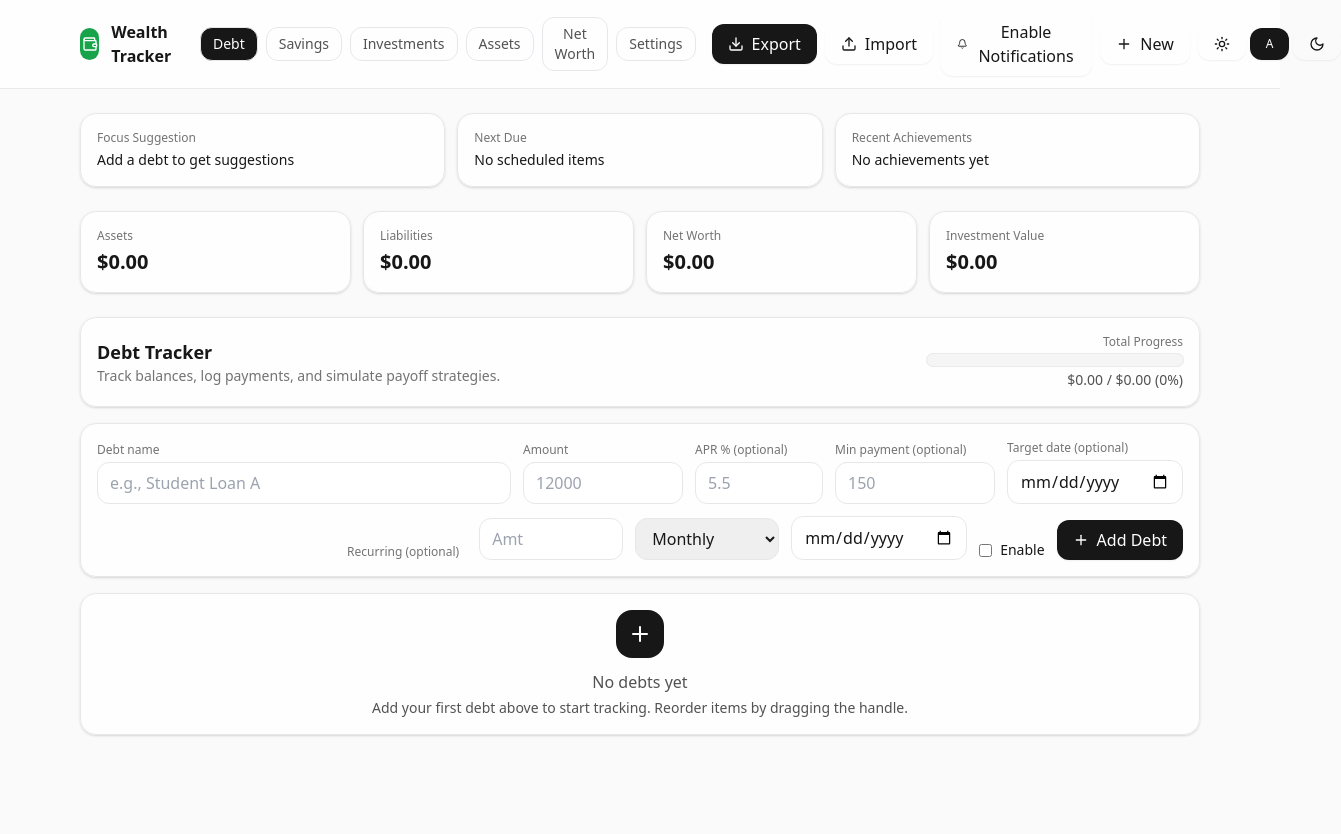
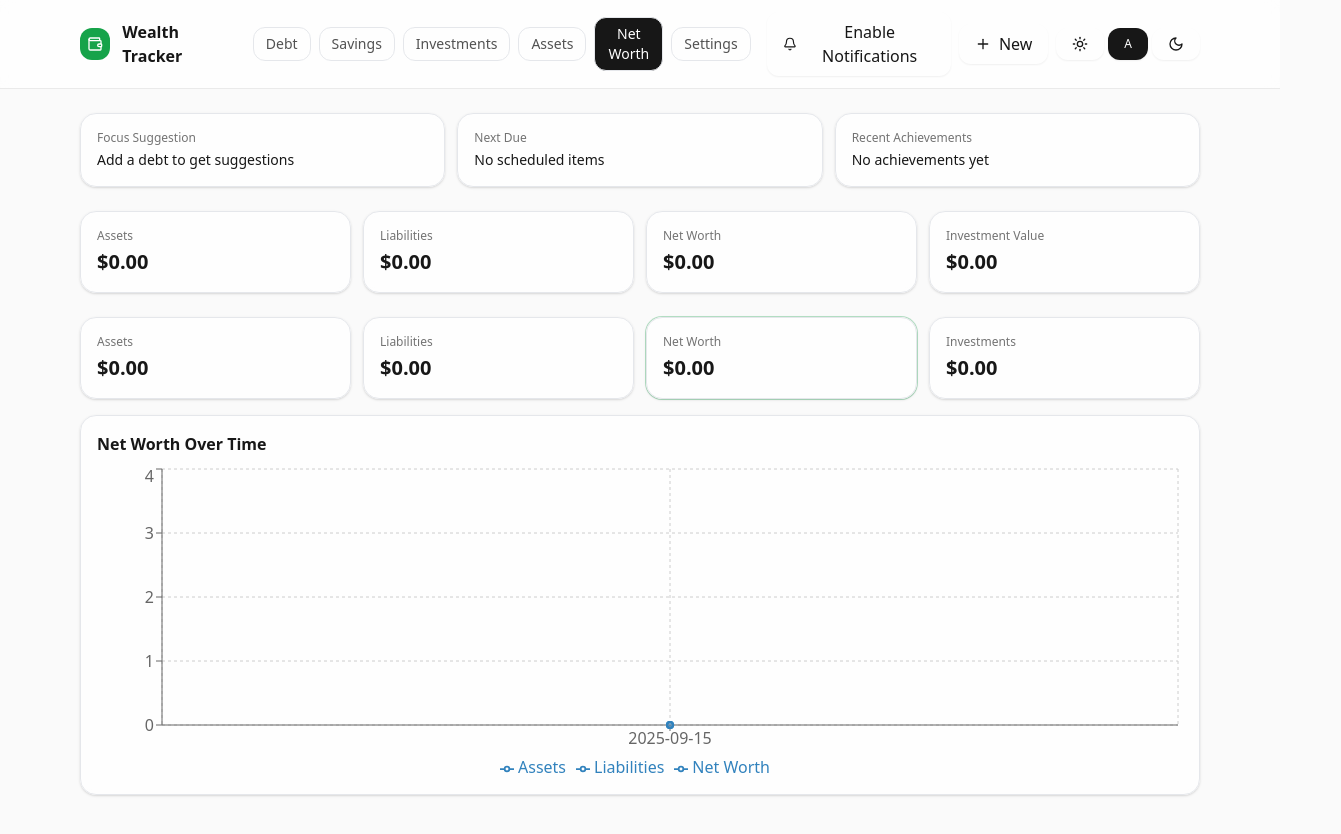
Before and after one commit to chinthujan/wealth-tracker, a React (Vite) app: page / in a window 1280 px wide. Shown: the top 834 px of the page, 1341 px wide, since content can reach past the window. Built offline with nearby package versions, Linux system fonts and the light colour scheme.

Commit message:
v2: Net worth as a landing page and other UI edits

```diff
--- a/src/App.jsx
+++ b/src/App.jsx
@@ -1,24 +1,34 @@
 import React, { useMemo, useState, useEffect } from 'react'
-import * as Recurrence from './lib/recurrence.js'
 import Header from './components/Header'
 import DebtTracker from './components/DebtTracker'
 import SavingsTracker from './components/SavingsTracker'
 import Investments from './components/Investments'
+import Assets from './components/Assets'
 import NetWorth from './components/NetWorth'
-import Assets from './components/Assets'
 import Settings from './components/Settings'
-import { Provider, useStore } from './state/store.jsx'
+import { Provider, useStore } from './state/store'
 import { currency } from './lib/utils'
+import * as Recurrence from './lib/recurrence.js'
 import { AreaChart, Area, XAxis, YAxis, Tooltip, ResponsiveContainer, CartesianGrid, Legend } from 'recharts'
 
 function Shell() {
-  const [tab, setTab] = useState('Debt')
+  // v2: default landing tab is Net Worth
+  const [tab, setTab] = useState('Net Worth')
   const { totals, applyRecurrences } = useStore()
-  const [qaHotkey, setQaHotkey] = useState(0)
 
+  // apply missed recurrences on load
   useEffect(() => { applyRecurrences?.() }, [])
+
+  // v2: change quick-add hotkey to "\" and ignore when typing
   useEffect(() => {
-    const onKey = (e) => { if (e.key.toLowerCase() === 'n' && !e.metaKey && !e.ctrlKey && !e.altKey) { window.dispatchEvent(new CustomEvent('open-quick-add')) } }
+    const onKey = (e) => {
+      const tag = document.activeElement?.tagName?.toLowerCase()
+      const typing = ['input', 'textarea', 'select'].includes(tag) || document.activeElement?.isContentEditable
+      if (typing) return
+      if (e.key === '\\' && !e.metaKey && !e.ctrlKey && !e.altKey) {
+        window.dispatchEvent(new CustomEvent('open-quick-add'))
+      }
+    }
     window.addEventListener('keydown', onKey)
     return () => window.removeEventListener('keydown', onKey)
   }, [])
@@ -27,14 +37,19 @@ function Shell() {
     <div className="min-h-screen text-neutral-900 dark:text-neutral-100">
       <Header tab={tab} setTab={setTab}/>
       <main className="max-w-6xl mx-auto px-4 py-6 space-y-6">
-        <Insights />
-        <Overview />
-        <Reminders />
+        {/* v2: Show cross-app overview ONLY on Net Worth */}
+        {tab === 'Net Worth' && (
+          <>
+            <Insights />
+            <Overview />
+            <Reminders />
+            <NetWorth />
+          </>
+        )}
         {tab === 'Debt' && <DebtTracker />}
         {tab === 'Savings' && <SavingsTracker />}
         {tab === 'Investments' && <Investments />}
         {tab === 'Assets' && <Assets />}
-        {tab === 'Net Worth' && <NetWorth />}
         {tab === 'Settings' && <Settings />}
         <div className="py-10" />
       </main>
@@ -42,19 +57,18 @@ function Shell() {
   )
 }
 
+/* --- v2: keep these but they now render only on Net Worth --- */
 function Reminders() {
   const { data } = useStore()
   const items = []
   const today = new Date()
   const next30 = new Date(); next30.setDate(next30.getDate()+30)
   const { nextDueFrom, toISODate } = Recurrence
-  // debts
   for (const d of data.debts) {
     const r = d.recurring; if (!r || !r.enabled) continue
     const due = nextDueFrom(r.startDate, r.freq, today)
     if (due && due <= next30) items.push({ type:'Debt', name:d.name, amount:r.amount, date: toISODate(due) })
   }
-  // savings
   for (const g of data.savings) {
     const r = g.recurring; if (!r || !r.enabled) continue
     const due = nextDueFrom(r.startDate, r.freq, today)
@@ -86,11 +100,10 @@ function Reminders() {
   )
 }
 
-
 function Insights() {
-  const { data, totals } = useStore()
+  const { data } = useStore()
   const highestAPR = [...data.debts].sort((a,b)=> (b.apr||0) - (a.apr||0))[0]
-  const nextDue = (()=>{
+  const nextDue = (()=> {
     let soon = null
     for (const d of data.debts) {
       const r = d.recurring; if (!r || !r.enabled) continue
@@ -123,17 +136,8 @@ function Insights() {
   )
 }
 
-
 function Overview() {
-  const { totals, applyRecurrences } = useStore()
-  const [qaHotkey, setQaHotkey] = useState(0)
-
-  useEffect(() => { applyRecurrences?.() }, [])
-  useEffect(() => {
-    const onKey = (e) => { if (e.key.toLowerCase() === 'n' && !e.metaKey && !e.ctrlKey && !e.altKey) { window.dispatchEvent(new CustomEvent('open-quick-add')) } }
-    window.addEventListener('keydown', onKey)
-    return () => window.removeEventListener('keydown', onKey)
-  }, [])
+  const { totals } = useStore()
   return (
     <section className="grid grid-cols-2 md:grid-cols-4 gap-3">
       <div className="card"><div className="text-xs text-neutral-500 dark:text-neutral-400">Assets</div><div className="mt-1 text-xl font-semibold">{currency(totals.assets)}</div></div>
--- a/src/components/Header.jsx
+++ b/src/components/Header.jsx
@@ -1,10 +1,8 @@
 import React from 'react'
 import ThemeToggle from './ThemeToggle'
-import ExportImport from './ExportImport'
 import NotificationsToggle from './NotificationsToggle'
 import QuickAdd from './QuickAdd'
-import { Plus } from 'lucide-react'
-import { Wallet } from 'lucide-react'
+import { Wallet, Plus } from 'lucide-react'
 
 export default function Header({ tab, setTab }) {
   const [qaOpen, setQaOpen] = React.useState(false)
@@ -23,7 +21,6 @@ export default function Header({ tab, setTab }) {
             ))}
           </nav>
           <div className="flex items-center gap-2">
-          <ExportImport />
             <NotificationsToggle />
             <button className="btn" onClick={()=>setQaOpen(true)} title="Quick Add"><Plus className="w-4 h-4"/> New</button>
             <ThemeToggle />
--- a/src/components/QuickAdd.jsx
+++ b/src/components/QuickAdd.jsx
@@ -16,7 +16,11 @@ export default function QuickAdd({ open, onClose }) {
       {tab==='Debt' && <DebtForm onDone={onClose} />}
       {tab==='Savings' && <SavingsForm onDone={onClose} />}
       {tab==='Investment' && <InvestForm onDone={onClose} />}
-      <div className="mt-3 text-xs text-neutral-500">Tip: Press <kbd className="kbd">N</kbd> to open Quick Add anywhere.</div>
+
+      {/* v2: updated tip */}
+      <div className="mt-3 text-xs text-neutral-500">
+        Tip: Press <kbd className="kbd">\\</kbd> to open Quick Add anywhere.
+      </div>
     </Modal>
   )
 }
--- a/src/components/Settings.jsx
+++ b/src/components/Settings.jsx
@@ -1,12 +1,13 @@
 import React, { useState } from 'react'
 import { useStore } from '../state/store'
+import ExportImport from './ExportImport'
 
 export default function Settings() {
   const { data, setData } = useStore()
+  const [currency, setCurrency] = useState(data.settings.currency || 'USD')
   const [provider, setProvider] = useState(data.settings.marketData?.provider || 'AlphaVantage')
   const [apiKey, setApiKey] = useState(data.settings.marketData?.apiKey || '')
   const [host, setHost] = useState(data.settings.marketData?.host || '')
-  const [currency, setCurrency] = useState(data.settings.currency || 'USD')
 
   const apply = (e) => {
     e?.preventDefault?.()
@@ -27,6 +28,7 @@ export default function Settings() {
           </div>
           <button type="submit" className="btn btn-primary w-fit">Save</button>
         </form>
+
         <div className="grid grid-cols-1 sm:grid-cols-3 gap-3 items-end mt-4">
           <div>
             <label className="label">Market Data Provider</label>
@@ -43,25 +45,42 @@ export default function Settings() {
           <div>
             {provider === 'YahooRapidAPI' && (
               <>
-                <label className="label">RapidAPI Host (e.g., <code>yahoo-finance15.p.rapidapi.com</code>)</label>
+                <label className="label">RapidAPI Host</label>
                 <input className="input w-full" value={host} onChange={e=>setHost(e.target.value)} placeholder="yahoo-finance15.p.rapidapi.com"/>
               </>
             )}
           </div>
           <div className="flex gap-2">
-            <button className="btn" type="button" onClick={() => {
-              if (provider==='AlphaVantage') alert('Get a free API key at alphavantage.co and paste it here.')
-              else if (provider==='Finnhub') alert('Get a free API key at finnhub.io and paste it here.')
-              else alert('Subscribe to a Yahoo Finance API on RapidAPI. Note the API host domain and your RapidAPI key, then paste both here.')
-            }}>Where to get a key?</button>
+            <button
+              className="btn"
+              type="button"
+              onClick={() => {
+                if (provider==='AlphaVantage') alert('Get a free API key at alphavantage.co and paste it here.')
+                else if (provider==='Finnhub') alert('Get a free API key at finnhub.io and paste it here.')
+                else alert('Subscribe to a Yahoo Finance API on RapidAPI. Note the API host domain and your RapidAPI key, then paste both here.')
+              }}
+            >
+              Where to get a key?
+            </button>
           </div>
         </div>
       </div>
+
+      {/* v2: Backup section with Export/Import */}
+      <div className="card">
+        <h3 className="font-semibold mb-2">Backup</h3>
+        <ExportImport />
+        <p className="text-xs text-neutral-500 dark:text-neutral-400 mt-2">
+          Your data is stored in your browser (local only). Export to back it up or move devices.
+        </p>
+      </div>
+
       <div className="card">
         <h3 className="font-semibold mb-2">Sample Data</h3>
-        <button className="btn" onClick={() => { if (confirm('Load sample data? This will replace current data.')) { localStorage.clear(); location.reload(); } }}>Load sample dataset</button>
+        <button className="btn" onClick={() => { if (confirm('Load sample data? This will replace current data.')) { localStorage.clear(); location.reload() } }}>Load sample dataset</button>
         <p className="text-xs text-neutral-500 mt-2">Tip: Export your data first if you want to keep a backup.</p>
       </div>
+
       <div className="card">
         <h3 className="font-semibold mb-2">Reset</h3>
         <button className="btn" onClick={() => { if (confirm('Reset all data?')) { localStorage.clear(); location.reload() } }}>Erase all local data</button>
```
Lines whose indentation alone changed are shown as unchanged.
